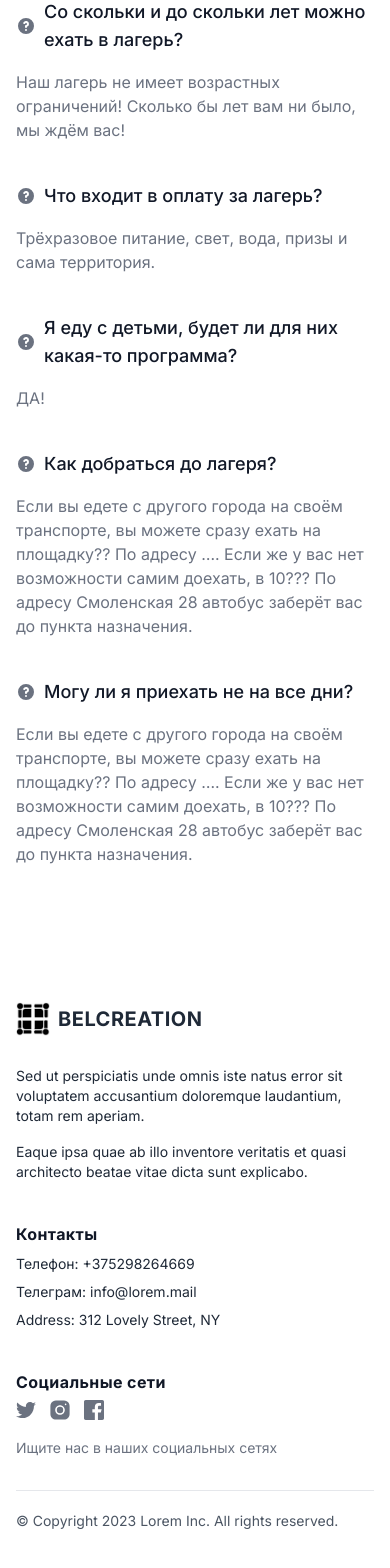
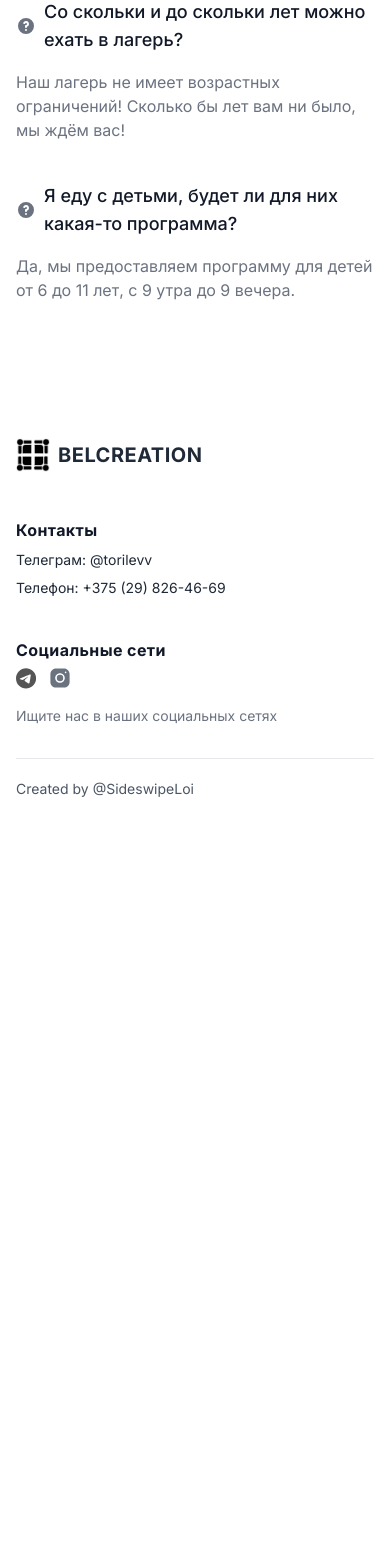
Before and after one commit to LashaLoi/belcreation, a Next.js app: page / in a window 390 px wide. Shown: the part 3171-4739 px from the top of the page. After the commit the page ends 4010 px from the top, so only its background shows below. Built offline with nearby package versions, Linux system fonts and the light colour scheme.

Commit message:
update design

```diff
--- a/app/components/FAQ.tsx
+++ b/app/components/FAQ.tsx
@@ -62,76 +62,11 @@ export const Faq = () => {
                     clip-rule="evenodd"
                   ></path>
                 </svg>
-                Что входит в оплату за лагерь?
+                Я еду с детьми, будет ли для них какая-то программа?
               </h3>
               <p className="text-gray-500 dark:text-gray-400">
-                Трёхразовое питание, свет, вода, призы и сама территория.
-              </p>
-            </div>
-            <div className="mb-10">
-              <h3 className="flex items-center mb-4 text-lg font-medium text-gray-900 dark:text-white">
-                <svg
-                  className="flex-shrink-0 mr-2 w-5 h-5 text-gray-500 dark:text-gray-400"
-                  fill="currentColor"
-                  viewBox="0 0 20 20"
-                  xmlns="http://www.w3.org/2000/svg"
-                >
-                  <path
-                    fill-rule="evenodd"
-                    d="M18 10a8 8 0 11-16 0 8 8 0 0116 0zm-8-3a1 1 0 00-.867.5 1 1 0 11-1.731-1A3 3 0 0113 8a3.001 3.001 0 01-2 2.83V11a1 1 0 11-2 0v-1a1 1 0 011-1 1 1 0 100-2zm0 8a1 1 0 100-2 1 1 0 000 2z"
-                    clip-rule="evenodd"
-                  ></path>
-                </svg>
-                Я еду с детьми, будет ли для них какая-то программа?
-              </h3>
-              <p className="text-gray-500 dark:text-gray-400">ДА!</p>
-            </div>
-          </div>
-          <div>
-            <div className="mb-10">
-              <h3 className="flex items-center mb-4 text-lg font-medium text-gray-900 dark:text-white">
-                <svg
-                  className="flex-shrink-0 mr-2 w-5 h-5 text-gray-500 dark:text-gray-400"
-                  fill="currentColor"
-                  viewBox="0 0 20 20"
-                  xmlns="http://www.w3.org/2000/svg"
-                >
-                  <path
-                    fill-rule="evenodd"
-                    d="M18 10a8 8 0 11-16 0 8 8 0 0116 0zm-8-3a1 1 0 00-.867.5 1 1 0 11-1.731-1A3 3 0 0113 8a3.001 3.001 0 01-2 2.83V11a1 1 0 11-2 0v-1a1 1 0 011-1 1 1 0 100-2zm0 8a1 1 0 100-2 1 1 0 000 2z"
-                    clip-rule="evenodd"
-                  ></path>
-                </svg>
-                Как добраться до лагеря?
-              </h3>
-              <p className="text-gray-500 dark:text-gray-400">
-                Если вы едете с другого города на своём транспорте, вы можете
-                сразу ехать на площадку?? По адресу …. Если же у вас нет
-                возможности самим доехать, в 10??? По адресу Смоленская 28
-                автобус заберёт вас до пункта назначения.{" "}
-              </p>
-            </div>
-            <div className="mb-10">
-              <h3 className="flex items-center mb-4 text-lg font-medium text-gray-900 dark:text-white">
-                <svg
-                  className="flex-shrink-0 mr-2 w-5 h-5 text-gray-500 dark:text-gray-400"
-                  fill="currentColor"
-                  viewBox="0 0 20 20"
-                  xmlns="http://www.w3.org/2000/svg"
-                >
-                  <path
-                    fill-rule="evenodd"
-                    d="M18 10a8 8 0 11-16 0 8 8 0 0116 0zm-8-3a1 1 0 00-.867.5 1 1 0 11-1.731-1A3 3 0 0113 8a3.001 3.001 0 01-2 2.83V11a1 1 0 11-2 0v-1a1 1 0 011-1 1 1 0 100-2zm0 8a1 1 0 100-2 1 1 0 000 2z"
-                    clip-rule="evenodd"
-                  ></path>
-                </svg>
-                Могу ли я приехать не на все дни?
-              </h3>
-              <p className="text-gray-500 dark:text-gray-400">
-                Если вы едете с другого города на своём транспорте, вы можете
-                сразу ехать на площадку?? По адресу …. Если же у вас нет
-                возможности самим доехать, в 10??? По адресу Смоленская 28
-                автобус заберёт вас до пункта назначения.{" "}
+                Да, мы предоставляем программу для детей от 6 до 11 лет, с 9
+                утра до 9 вечера.
               </p>
             </div>
           </div>
--- a/app/components/Footer.tsx
+++ b/app/components/Footer.tsx
@@ -11,54 +11,27 @@ export const Footer = () => {
               Belcreation
             </span>
           </a>
-          <div className="mt-6 lg:max-w-sm">
-            <p className="text-sm text-gray-800">
-              Sed ut perspiciatis unde omnis iste natus error sit voluptatem
-              accusantium doloremque laudantium, totam rem aperiam.
-            </p>
-            <p className="mt-4 text-sm text-gray-800">
-              Eaque ipsa quae ab illo inventore veritatis et quasi architecto
-              beatae vitae dicta sunt explicabo.
-            </p>
-          </div>
         </div>
         <div className="space-y-2 text-sm">
           <p className="text-base font-bold tracking-wide text-gray-900">
             Контакты
           </p>
           <div className="flex">
-            <p className="mr-1 text-gray-800">Телефон:</p>
+            <p className="mr-1 text-gray-800">Teлеграм:</p>
             <a
-              href="tel:850-123-5021"
-              aria-label="Our phone"
-              title="Our phone"
+              href="https://t.me/torilevv"
               className="transition-colors duration-300 text-deep-purple-accent-400 hover:text-deep-purple-800"
             >
-              +375298264669
+              @torilevv
             </a>
           </div>
           <div className="flex">
-            <p className="mr-1 text-gray-800">Teлеграм:</p>
+            <p className="mr-1 text-gray-800">Телефон:</p>
             <a
-              href="mailto:info@lorem.mail"
-              aria-label="Our email"
-              title="Our email"
+              href="tel:375298264669"
               className="transition-colors duration-300 text-deep-purple-accent-400 hover:text-deep-purple-800"
             >
-              info@lorem.mail
-            </a>
-          </div>
-          <div className="flex">
-            <p className="mr-1 text-gray-800">Address:</p>
-            <a
-              href="https://www.google.com/maps"
-              target="_blank"
-              rel="noopener noreferrer"
-              aria-label="Our address"
-              title="Our address"
-              className="transition-colors duration-300 text-deep-purple-accent-400 hover:text-deep-purple-800"
-            >
-              312 Lovely Street, NY
+              +375 (29) 826-46-69
             </a>
           </div>
         </div>
@@ -66,30 +39,29 @@ export const Footer = () => {
           <span className="text-base font-bold tracking-wide text-gray-900">
             Социальные сети
           </span>
+
           <div className="flex items-center mt-1 space-x-3">
             <a
-              href="/"
+              href="https://t.me/belcreation2022"
               className="text-gray-500 transition-colors duration-300 hover:text-deep-purple-accent-400"
             >
-              <svg viewBox="0 0 24 24" fill="currentColor" className="h-5">
-                <path d="M24,4.6c-0.9,0.4-1.8,0.7-2.8,0.8c1-0.6,1.8-1.6,2.2-2.7c-1,0.6-2,1-3.1,1.2c-0.9-1-2.2-1.6-3.6-1.6 c-2.7,0-4.9,2.2-4.9,4.9c0,0.4,0,0.8,0.1,1.1C7.7,8.1,4.1,6.1,1.7,3.1C1.2,3.9,1,4.7,1,5.6c0,1.7,0.9,3.2,2.2,4.1 C2.4,9.7,1.6,9.5,1,9.1c0,0,0,0,0,0.1c0,2.4,1.7,4.4,3.9,4.8c-0.4,0.1-0.8,0.2-1.3,0.2c-0.3,0-0.6,0-0.9-0.1c0.6,2,2.4,3.4,4.6,3.4 c-1.7,1.3-3.8,2.1-6.1,2.1c-0.4,0-0.8,0-1.2-0.1c2.2,1.4,4.8,2.2,7.5,2.2c9.1,0,14-7.5,14-14c0-0.2,0-0.4,0-0.6 C22.5,6.4,23.3,5.5,24,4.6z" />
+              <svg
+                xmlns="http://www.w3.org/2000/svg"
+                height="1.3em"
+                viewBox="0 0 496 512"
+                fill="#555"
+              >
+                <path d="M248,8C111.033,8,0,119.033,0,256S111.033,504,248,504,496,392.967,496,256,384.967,8,248,8ZM362.952,176.66c-3.732,39.215-19.881,134.378-28.1,178.3-3.476,18.584-10.322,24.816-16.948,25.425-14.4,1.326-25.338-9.517-39.287-18.661-21.827-14.308-34.158-23.215-55.346-37.177-24.485-16.135-8.612-25,5.342-39.5,3.652-3.793,67.107-61.51,68.335-66.746.153-.655.3-3.1-1.154-4.384s-3.59-.849-5.135-.5q-3.283.746-104.608,69.142-14.845,10.194-26.894,9.934c-8.855-.191-25.888-5.006-38.551-9.123-15.531-5.048-27.875-7.717-26.8-16.291q.84-6.7,18.45-13.7,108.446-47.248,144.628-62.3c68.872-28.647,83.183-33.623,92.511-33.789,2.052-.034,6.639.474,9.61,2.885a10.452,10.452,0,0,1,3.53,6.716A43.765,43.765,0,0,1,362.952,176.66Z" />
               </svg>
             </a>
+
             <a
-              href="/"
+              href="https://instagram.com/belcreation?igshid=YmM0MjE2YWMzOA=="
               className="text-gray-500 transition-colors duration-300 hover:text-deep-purple-accent-400"
             >
               <svg viewBox="0 0 30 30" fill="currentColor" className="h-6">
                 <circle cx="15" cy="15" r="4" />
                 <path d="M19.999,3h-10C6.14,3,3,6.141,3,10.001v10C3,23.86,6.141,27,10.001,27h10C23.86,27,27,23.859,27,19.999v-10   C27,6.14,23.859,3,19.999,3z M15,21c-3.309,0-6-2.691-6-6s2.691-6,6-6s6,2.691,6,6S18.309,21,15,21z M22,9c-0.552,0-1-0.448-1-1   c0-0.552,0.448-1,1-1s1,0.448,1,1C23,8.552,22.552,9,22,9z" />
-              </svg>
-            </a>
-            <a
-              href="/"
-              className="text-gray-500 transition-colors duration-300 hover:text-deep-purple-accent-400"
-            >
-              <svg viewBox="0 0 24 24" fill="currentColor" className="h-5">
-                <path d="M22,0H2C0.895,0,0,0.895,0,2v20c0,1.105,0.895,2,2,2h11v-9h-3v-4h3V8.413c0-3.1,1.893-4.788,4.659-4.788 c1.325,0,2.463,0.099,2.795,0.143v3.24l-1.918,0.001c-1.504,0-1.795,0.715-1.795,1.763V11h4.44l-1,4h-3.44v9H22c1.105,0,2-0.895,2-2 V2C24,0.895,23.105,0,22,0z" />
               </svg>
             </a>
           </div>
@@ -99,9 +71,7 @@ export const Footer = () => {
         </div>
       </div>
       <div className="flex flex-col-reverse justify-between pt-5 pb-10 border-t lg:flex-row">
-        <p className="text-sm text-gray-600">
-          © Copyright 2023 Lorem Inc. All rights reserved.
-        </p>
+        <p className="text-sm text-gray-600">Created by @SideswipeLoi</p>
       </div>
     </div>
   );
--- a/app/components/Header.tsx
+++ b/app/components/Header.tsx
@@ -3,7 +3,7 @@ import Link from "next/link";
 export const Header = () => {
   return (
     <div
-      className="hero min-h-screen bg-fixed"
+      className="hero min-h-screen bg-fixed bg-cover"
       style={{ backgroundImage: "url(/1.jpg)" }}
     >
       <div className="hero-overlay bg-opacity-70"></div>
--- a/app/final/page.tsx
+++ b/app/final/page.tsx
@@ -4,8 +4,8 @@ import { Confetti } from "../components/Confetti";
 export default function FinalPage() {
   return (
     <div
-      className="hero min-h-[600px] bg-fixed"
-      style={{ backgroundImage: "url(/2.jpg)" }}
+      className="hero min-h-[600px] bg-fixed bg-cover"
+      style={{ backgroundImage: "url(/1.jpg)" }}
     >
       <div className="hero-overlay bg-opacity-70"></div>
       <div className="hero-content text-center text-neutral-content">
--- a/app/your-time/page.tsx
+++ b/app/your-time/page.tsx
@@ -12,11 +12,6 @@ export default function YourTime() {
             пение, танцы, сценка, гимнастическое представление и многое другое.
             Также, на «Твоё время» будут присутствовать жюри и зрители, которые
             выберут двух победителей, которым и будут вручены призы!
-          </p>
-          <p>
-            <span className="text-red-300">*</span>большая просьба до лагеря
-            скачать необходимую музыку на флешку, или взять нужный вам реквизит
-            для вашего номера
           </p>
         </div>
         <div className="grid grid-cols-2 gap-4 mt-8">
```
Also changed, not shown: app/components/Nav.tsx (+1 -34 lines), app/register/page.tsx (+8 -12 lines).
